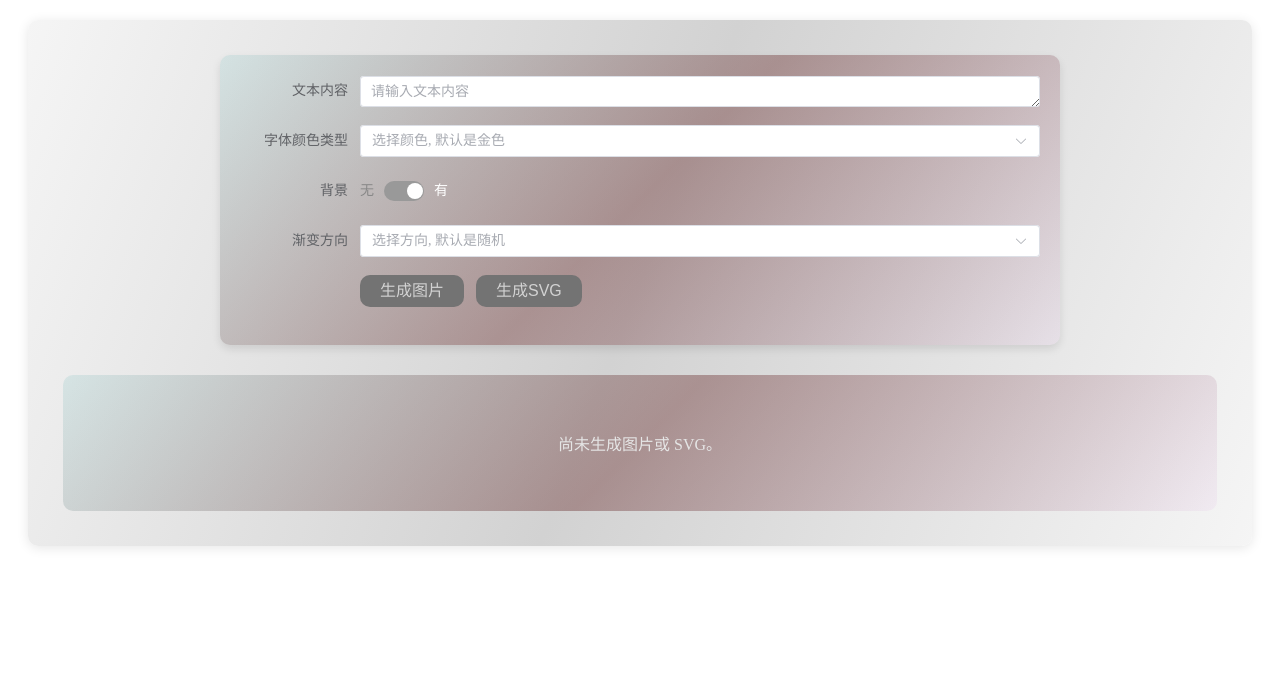
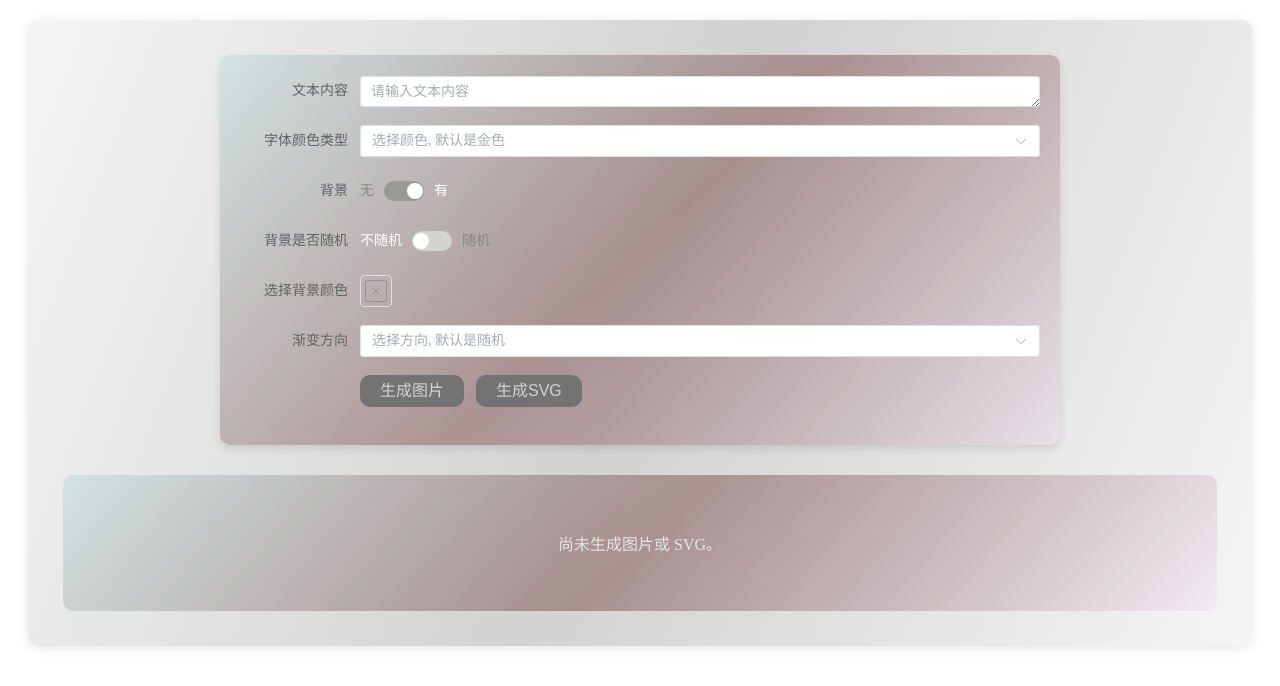
Before and after one commit to isinvon/gold-foil-font-api, a Vue app in the folder gui/: page / in a window 1280 px wide. Both pictures are taken after a click on the element 404 px from the left and 191 px from the top of the page. Shown: the top 686 px of the page. Built offline with nearby package versions, Linux system fonts and the light colour scheme; no server answers.

Commit message:
feat(gui): 增加背景颜色设置功能
- 在 App.vue 中添加背景颜色相关参数
- 在 defaultValue.js 中添加默认的背景颜色设置
- 在 SettingsPanel 中实现背景颜色选择功能
-优化了生成逻辑，增加了对背景颜色的验证

```diff
--- a/gui/src/App.vue
+++ b/gui/src/App.vue
@@ -27,6 +27,8 @@ const settings = ref({
   fontColorType: defaultValue.fontColorType,
   fontCustomColor: defaultValue.fontCustomColor,
   isBackground: defaultValue.isBackground,
+  isRandomBackground: defaultValue.isRandomBackground,
+  backgroundColor: defaultValue.backgroundColor,
   gradientPos: defaultValue.gradientPos,
 });
 
@@ -55,8 +57,23 @@ const generateContent = async (type) => {
       fontColorType: settings.value.fontColorType,
       fontCustomColor: settings.value.fontCustomColor,
       isBackground: settings.value.isBackground.toString(),
+      isRandomBackground: settings.value.isRandomBackground.toString(),
+      backgroundColor: settings.value.backgroundColor,
     };
-    console.log('params:', params)
+
+    // 如果选择了自定义字体颜色,但是未输入字体颜色
+    if (settings.value.fontColorType === 'custom' && settings.value.fontCustomColor === '') {
+      ElMessage.warning('请选择字体颜色！');
+      return;
+      // 如果选择了自定义渐变色,但是未输入背景颜色
+    } else if (settings.value.fontColorType === 'customGradient' && settings.value.fontCustomColor === '') {
+      ElMessage.warning('请选择字体颜色！');
+      return;
+    // 如果选择了背景颜色,并且是不随机的,并且未输入背景颜色
+    } else if (settings.value.isBackground && !settings.value.isRandomBackground && settings.value.backgroundColor === '' ) {
+      ElMessage.warning('请选择背景颜色！');
+      return;
+    }
 
     if (type === 'image') {
       // 调用生成图片的 API
--- a/gui/src/components/SettingsPanel/index.vue
+++ b/gui/src/components/SettingsPanel/index.vue
@@ -27,9 +27,8 @@
     <!--只有在自定义, 自定义渐变的时候才显示-->
     <el-form-item v-if="settings.fontColorType === 'custom' || settings.fontColorType === 'customGradient'" label="自定义字体颜色">
       <el-color-picker v-model="settings.fontCustomColor" size="default"/>
-      <el-divider content-position="center" direction="vertical"/>
+      <el-divider content-position="center" direction="vertical" border-style="hidden"/>
       <el-button v-show="settings.fontCustomColor !== ''" class="apply-btn" type="info" @click="settings.fontCustomColor = ''">清除</el-button>
-      <!-- <span class="color-text" style="width: 100px">测试: {{ settings.fontCustomColor }}</span>-->
     </el-form-item>
 
     <!-- 背景 -->
@@ -42,9 +41,27 @@
       />
     </el-form-item>
 
+    <el-form-item v-if="settings.isBackground" label="背景是否随机">
+      <el-switch
+          v-model="settings.isRandomBackground"
+          active-text="随机"
+          inactive-text="不随机"
+          class="switch-margin"
+      />
+    </el-form-item>
+
+    <el-form-item v-if="settings.isBackground && !settings.isRandomBackground" label="选择背景颜色">
+      <el-color-picker v-model="settings.backgroundColor" size="default"/>
+      <el-divider content-position="center" direction="vertical" border-style="hidden"/>
+      <el-button v-show="settings.backgroundColor !== ''" class="apply-btn" type="info" @click="settings.backgroundColor = ''">清除</el-button>
+    </el-form-item>
+
     <!-- 渐变方向 -->
     <el-form-item label="渐变方向">
       <el-select v-model="settings.gradientPos" placeholder="选择方向, 默认是随机">
+        <el-option label="随机" value="random"/>
+        <el-option label="圆形" value="circular"/>
+        <el-option label="圆形随机" value="circularRandom"/>
         <el-option label="从左到右" value="leftToRight"/>
         <el-option label="从上到下" value="topToBottom"/>
         <el-option label="从左上到右下" value="leftTopToRightBottom"/>
@@ -53,9 +70,6 @@
         <el-option label="从下到上" value="bottomToTop"/>
         <el-option label="从右上到左下" value="rightTopToLeftBottom"/>
         <el-option label="从右下到左上" value="rightBottomToLeftTop"/>
-        <el-option label="圆形" value="circular"/>
-        <el-option label="圆形随机" value="circularRandom"/>
-        <el-option label="随机" value="random"/>
       </el-select>
     </el-form-item>
 
--- a/gui/src/data/defaultValue.js
+++ b/gui/src/data/defaultValue.js
@@ -4,5 +4,7 @@ export const defaultValue = {
     fontColorType: '',
     fontCustomColor: '',
     isBackground: false,
+    isRandomBackground: false,
+    backgroundColor: '',
     gradientPos: '',
 }
```
